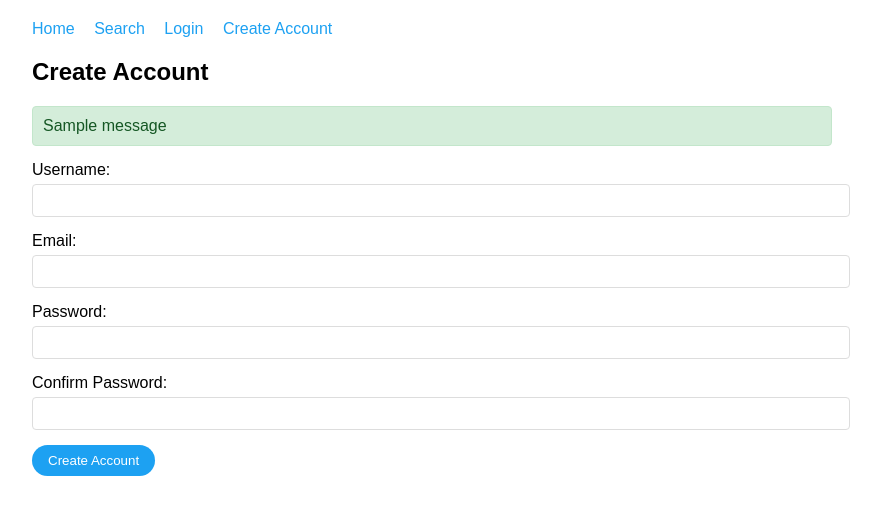
After one commit to LukeF2/twitter_clone, a Flask app: page /create_account in a window 1280 px wide. The commit adds this page. Shown: the top 515 px of the page, without its empty margins (208-1089 px from the left). Run offline with Flask 2, Linux system fonts and the light colour scheme; tables that the repository leaves empty hold one stand-in row (values such as "Sample post"); one stand-in notice (Sample message) is shown.

```diff
--- a/docker-compose.yml
+++ b/docker-compose.yml
@@ -6,6 +6,7 @@ services:
     command: python manage.py run -h 0.0.0.0
     volumes:
       - ./services/web/:/usr/src/app/
+      - ./requirements.txt:/usr/src/app/requirements.txt
     ports:
       - 1096:5000
     env_file:
--- /dev/null
+++ b/requirements.txt
@@ -0,0 +1,6 @@
+Flask==2.0.1
+Flask-SQLAlchemy==2.5.1
+Flask-Login==0.5.0
+psycopg2-binary==2.9.9
+Faker==13.3.4
+Werkzeug==2.0.3
--- a/services/web/project/project.py
+++ b/services/web/project/project.py
@@ -1,13 +1,22 @@
-from flask import Flask, render_template, request
+from flask import Flask, render_template, request, redirect, url_for, flash
 from flask_sqlalchemy import SQLAlchemy
 from datetime import datetime
+from werkzeug.security import generate_password_hash, check_password_hash
+from flask_login import LoginManager, UserMixin, login_user, logout_user, login_required, current_user
+from sqlalchemy import text
+import os
 
 app = Flask(__name__)
-app.config['SQLALCHEMY_DATABASE_URI'] = 'postgresql://hello_flask:hello_flask@db:5432/hello_flask_dev'
+# Use environment variables for database connection
+app.config['SQLALCHEMY_DATABASE_URI'] = os.getenv('DATABASE_URL', 'postgresql://hello_flask:hello_flask@localhost:5432/hello_flask_dev')
 app.config['SQLALCHEMY_TRACK_MODIFICATIONS'] = False
+app.config['SECRET_KEY'] = os.getenv('SECRET_KEY', 'your-secret-key')  # Required for flash messages
 db = SQLAlchemy(app)
+login_manager = LoginManager()
+login_manager.init_app(app)
+login_manager.login_view = 'login'
 
-class User(db.Model):
+class User(UserMixin, db.Model):
     __tablename__ = 'users'
     id = db.Column(db.Integer, primary_key=True)
     username = db.Column(db.String(64), unique=True, nullable=False)
@@ -23,6 +32,11 @@ class Tweet(db.Model):
     content = db.Column(db.String(280), nullable=False)
     user_id = db.Column(db.Integer, db.ForeignKey('users.id'), nullable=False)
     created_at = db.Column(db.DateTime, default=datetime.utcnow)
+    content_tsv = db.Column(db.Text)  # For full-text search
+
+@login_manager.user_loader
+def load_user(user_id):
+    return User.query.get(int(user_id))
 
 @app.route('/')
 def root():
@@ -46,13 +60,141 @@ def root():
                          current_page=page,
                          total_pages=total_pages)
 
-@app.route('/login')
+@app.route('/search')
+def search():
+    query = request.args.get('q', '')
+    page = request.args.get('page', 1, type=int)
+    per_page = 20
+
+    if not query:
+        return render_template('search.html', tweets=[], query='', current_page=1, total_pages=0)
+
+    # Create the search query using RUM index
+    search_query = text("""
+        SELECT t.*, u.*,
+               ts_rank_cd(t.content_tsv, to_tsquery('english', :query)) as rank,
+               ts_headline('english', t.content, to_tsquery('english', :query),
+                          'StartSel=<mark>,StopSel=</mark>,MaxFragments=1,MaxWords=50') as highlighted_content
+        FROM tweets t
+        JOIN users u ON t.user_id = u.id
+        WHERE t.content_tsv @@ to_tsquery('english', :query)
+        ORDER BY rank DESC
+        LIMIT :limit OFFSET :offset
+    """)
+
+    # Convert search terms to tsquery format
+    tsquery = ' & '.join(query.split())
+
+    # Execute the search query
+    results = db.session.execute(
+        search_query,
+        {'query': tsquery, 'limit': per_page, 'offset': (page - 1) * per_page}
+    ).fetchall()
+
+    # Get total count for pagination
+    count_query = text("""
+        SELECT COUNT(*)
+        FROM tweets
+        WHERE content_tsv @@ to_tsquery('english', :query)
+    """)
+    total_results = db.session.execute(count_query, {'query': tsquery}).scalar()
+    total_pages = (total_results + per_page - 1) // per_page
+
+    return render_template('search.html',
+                         tweets=results,
+                         query=query,
+                         current_page=page,
+                         total_pages=total_pages)
+
+@app.route('/login', methods=['GET', 'POST'])
 def login():
+    if current_user.is_authenticated:
+        return redirect(url_for('root'))
+
+    if request.method == 'POST':
+        username = request.form.get('username')
+        password = request.form.get('password')
+
+        user = User.query.filter_by(username=username).first()
+
+        if user and check_password_hash(user.password_hash, password):
+            login_user(user)
+            flash('Login successful!', 'success')
+            return redirect(url_for('root'))
+        else:
+            flash('Invalid username or password', 'error')
+
     return render_template('login.html')
 
 @app.route('/logout')
+@login_required
 def logout():
-    return 'logout_page'
+    logout_user()
+    flash('You have been logged out', 'success')
+    return redirect(url_for('root'))
+
+@app.route('/create_account', methods=['GET', 'POST'])
+def create_account():
+    if current_user.is_authenticated:
+        return redirect(url_for('root'))
+
+    if request.method == 'POST':
+        username = request.form.get('username')
+        email = request.form.get('email')
+        password = request.form.get('password')
+        confirm_password = request.form.get('confirm_password')
+
+        # Check if passwords match
+        if password != confirm_password:
+            flash('Passwords do not match', 'error')
+            return render_template('create_account.html')
+
+        # Check if username or email already exists
+        if User.query.filter_by(username=username).first():
+            flash('Username already exists', 'error')
+            return render_template('create_account.html')
+
+        if User.query.filter_by(email=email).first():
+            flash('Email already exists', 'error')
+            return render_template('create_account.html')
+
+        # Create new user
+        user = User(
+            username=username,
+            email=email,
+            password_hash=generate_password_hash(password)
+        )
+
+        db.session.add(user)
+        db.session.commit()
+
+        flash('Account created successfully! Please login.', 'success')
+        return redirect(url_for('login'))
+
+    return render_template('create_account.html')
+
+@app.route('/create_message', methods=['GET', 'POST'])
+@login_required
+def create_message():
+    if request.method == 'POST':
+        content = request.form.get('content')
+
+        if not content:
+            flash('Message cannot be empty', 'error')
+            return render_template('create_message.html')
+
+        tweet = Tweet(
+            content=content,
+            user_id=current_user.id
+        )
+
+        db.session.add(tweet)
+        db.session.commit()
+
+        flash('Message posted successfully!', 'success')
+        return redirect(url_for('root'))
+
+    return render_template('create_message.html')
 
 if __name__ == '__main__':
     app.run(port=1147)
--- a/services/web/project/templates/base.html
+++ b/services/web/project/templates/base.html
@@ -42,6 +42,8 @@
             color: white;
             text-decoration: none;
             border-radius: 20px;
+            border: none;
+            cursor: pointer;
         }
         .btn:hover {
             background-color: #1991da;
@@ -49,15 +51,72 @@
         .page-info {
             color: #666;
         }
+        .form-group {
+            margin-bottom: 15px;
+        }
+        .form-group label {
+            display: block;
+            margin-bottom: 5px;
+        }
+        .form-group input, .form-group textarea {
+            width: 100%;
+            padding: 8px;
+            border: 1px solid #ddd;
+            border-radius: 4px;
+        }
+        .alert {
+            padding: 10px;
+            margin-bottom: 15px;
+            border-radius: 4px;
+        }
+        .alert-success {
+            background-color: #d4edda;
+            color: #155724;
+            border: 1px solid #c3e6cb;
+        }
+        .alert-error {
+            background-color: #f8d7da;
+            color: #721c24;
+            border: 1px solid #f5c6cb;
+        }
+        nav {
+            margin-bottom: 20px;
+        }
+        nav a {
+            margin-right: 15px;
+            color: #1da1f2;
+            text-decoration: none;
+        }
+        nav a:hover {
+            text-decoration: underline;
+        }
+        .search-form {
+            margin-bottom: 20px;
+        }
+        .search-form .form-group {
+            display: flex;
+            gap: 10px;
+        }
+        .search-form input {
+            flex: 1;
+        }
+        mark {
+            background-color: #ffeb3b;
+            padding: 2px;
+            border-radius: 2px;
+        }
     </style>
 </head>
 <body>
     <nav>
         <a href="{{ url_for('root') }}">Home</a>
+        <a href="{{ url_for('search') }}">Search</a>
         {% if current_user.is_authenticated %}
+            <a href="{{ url_for('create_message') }}">New Message</a>
             <a href="{{ url_for('logout') }}">Logout</a>
         {% else %}
             <a href="{{ url_for('login') }}">Login</a>
+            <a href="{{ url_for('create_account') }}">Create Account</a>
         {% endif %}
     </nav>
 
--- /dev/null
+++ b/services/web/project/templates/create_account.html
@@ -0,0 +1,39 @@
+{% extends 'base.html' %}
+
+{% block content %}
+<h2>Create Account</h2>
+
+{% with messages = get_flashed_messages(with_categories=true) %}
+    {% if messages %}
+        {% for category, message in messages %}
+            <div class="alert alert-{{ category }}">
+                {{ message }}
+            </div>
+        {% endfor %}
+    {% endif %}
+{% endwith %}
+
+<form method="POST" action="{{ url_for('create_account') }}">
+    <div class="form-group">
+        <label for="username">Username:</label>
+        <input type="text" id="username" name="username" required>
+    </div>
+
+    <div class="form-group">
+        <label for="email">Email:</label>
+        <input type="email" id="email" name="email" required>
+    </div>
+
+    <div class="form-group">
+        <label for="password">Password:</label>
+        <input type="password" id="password" name="password" required>
+    </div>
+
+    <div class="form-group">
+        <label for="confirm_password">Confirm Password:</label>
+        <input type="password" id="confirm_password" name="confirm_password" required>
+    </div>
+
+    <button type="submit" class="btn">Create Account</button>
+</form>
+{% endblock %}
```
Also changed, not shown: services/postgres/load_data.py (deleted, +0 -78 lines), services/postgres/schema.sql (+2 -7 lines), services/web/load_data.py (added, +74 -0 lines), services/web/project/__init__.py (+0 -22 lines), services/web/project/templates/create_message.html (added, +24 -0 lines), services/web/project/templates/login.html (+25 -2 lines), services/web/project/templates/search.html (added, +46 -0 lines), services/web/requirements.txt (+7 -11 lines), 1 other file.
